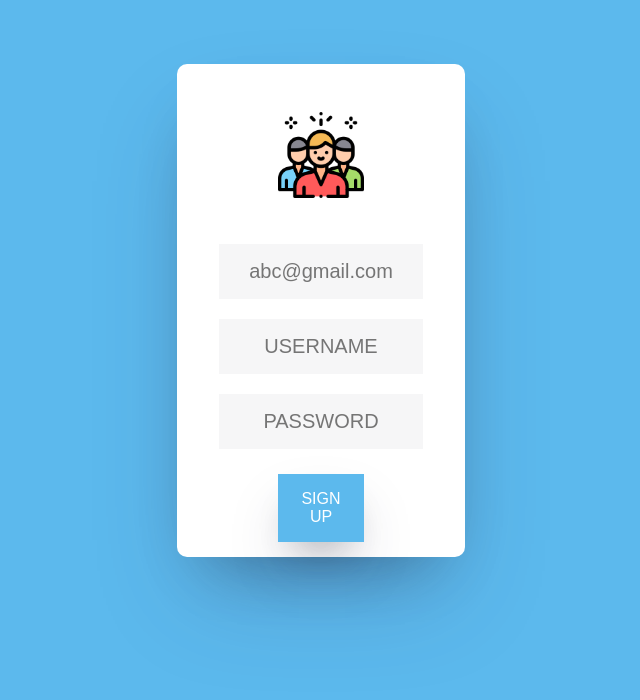
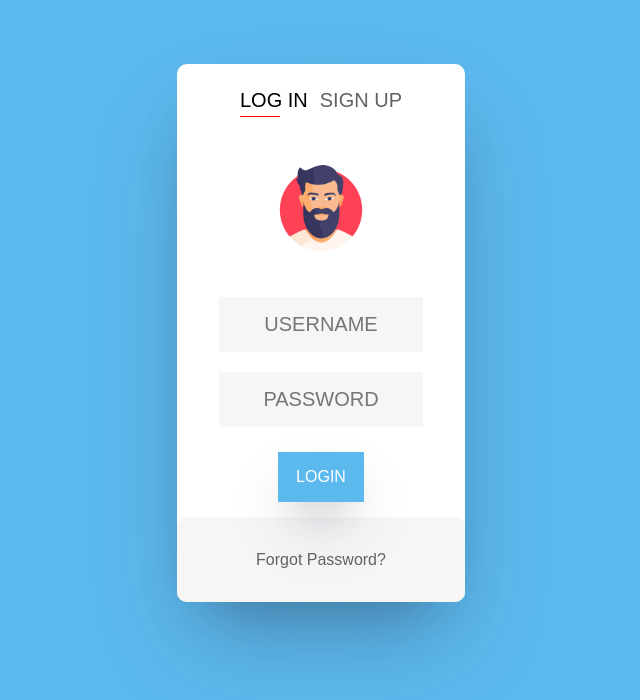
Before and after one commit to ParmarTarun/react-components, a React (Create React App) app: page / in a window 1280 px wide. Shown: the top 700 px of the page, without its empty margins (319-959 px from the left). Built offline with nearby package versions, Linux system fonts and the light colour scheme.

Commit message:
:sparkles: Add Tab Functionality

```diff
--- a/src/components/Auth Form/Main.js
+++ b/src/components/Auth Form/Main.js
@@ -2,13 +2,15 @@ import React, { useState } from "react";
 import "./UI/authform.css";
 import LoginForm from "./UI/LoginForm";
 import SignUpForm from "./UI/SignUpForm";
+import Tabs from "./UI/Tabs";
 
 const Main = () => {
-    const [loggingIn, setLogginIn] = useState(false);
+    const [loggingIn, setLogginIn] = useState(true);
 
     return (
         <div className="container">
             <div className="form-wrapper">
+                <Tabs toggleAuth={() => setLogginIn((ps) => !ps)} />
                 {loggingIn ? <LoginForm /> : <SignUpForm />}
             </div>
         </div>
--- /dev/null
+++ b/src/components/Auth Form/UI/Tabs.js
@@ -0,0 +1,22 @@
+import React from "react";
+
+const Tabs = ({ toggleAuth }) => {
+    const handleTab = (e) => {
+        document
+            .querySelectorAll(".tabs button")
+            .forEach((el) => el.classList.remove("active"));
+        e.target.classList.add("active");
+        toggleAuth();
+    };
+
+    return (
+        <div className="tabs">
+            <button className="active" onClick={handleTab}>
+                LOG IN
+            </button>
+            <button onClick={handleTab}>SIGN UP</button>
+        </div>
+    );
+};
+
+export default Tabs;
--- a/src/components/Auth Form/UI/authform.css
+++ b/src/components/Auth Form/UI/authform.css
@@ -16,6 +16,34 @@
     border-radius: 10px;
     background-color: var(--secondary-color);
     margin: auto;
+}
+
+.tabs {
+    padding: 1.5rem 0 0 0;
+}
+
+.tabs button {
+    border: none;
+    background: none;
+    cursor: pointer;
+    font-size: 20px;
+    color: rgb(96, 98, 97);
+}
+.tabs .active {
+    font-weight: 300;
+    display: inline-block;
+    padding-bottom: 5px;
+    position: relative;
+    color: black;
+}
+
+.tabs .active::before {
+    content: "";
+    position: absolute;
+    width: 50%;
+    height: 1px;
+    bottom: 0;
+    border-bottom: 1px solid red;
 }
 
 .form {
```
